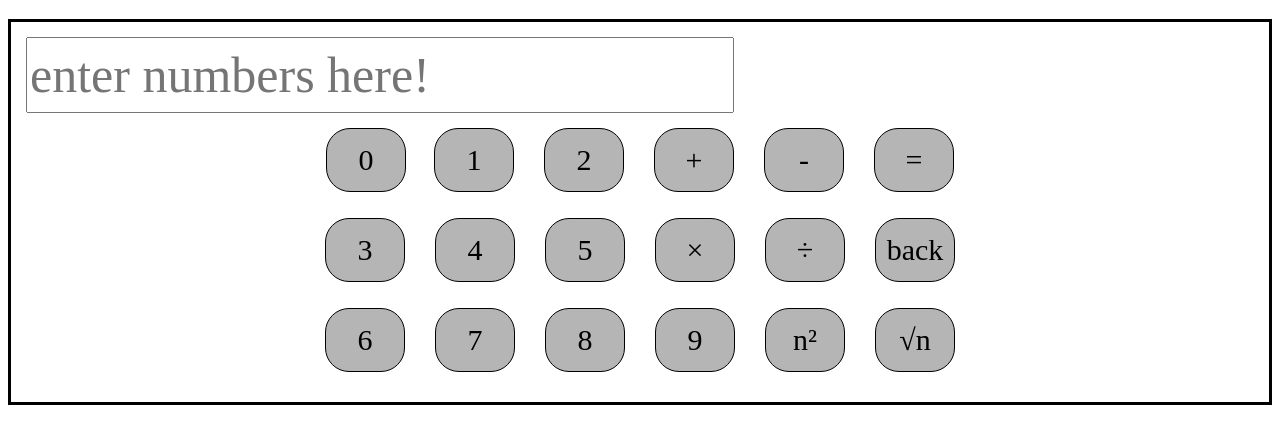
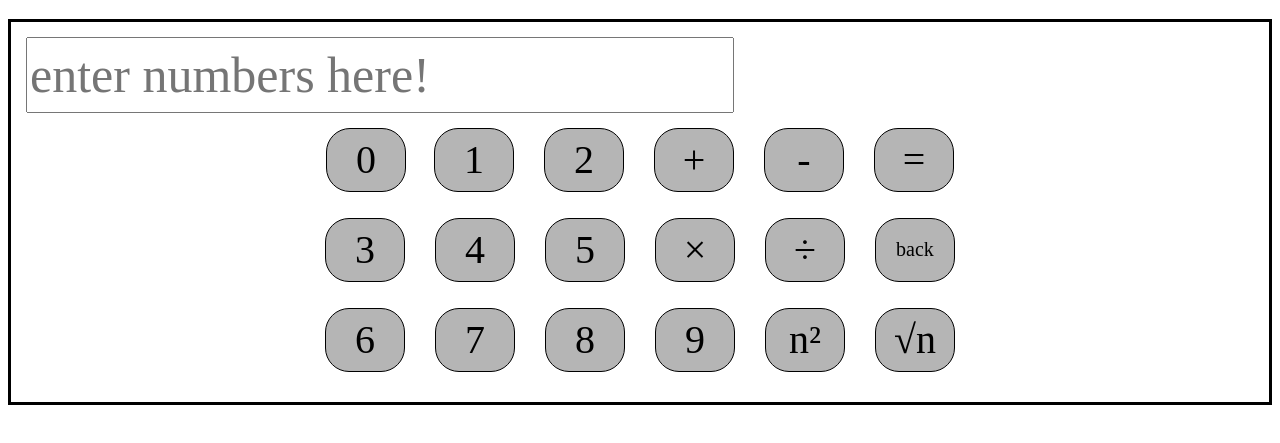
Before and after one commit to Allo128/calc., a plain HTML site: page index.html in a window 1280 px wide. Shown: the part 61-504 px from the top of the page. Drawn offline with Linux system fonts and the light colour scheme; a web font is replaced by a local one.

Commit message:
Update style.css

```diff
--- a/style.css
+++ b/style.css
@@ -32,8 +32,13 @@ button{
   margin: 12px;
   border: 1px solid black;
   border-radius: 24px;
-  font-size: 30px;
   color: black;
   background-color: #b5b5b5;
   text-align: center;
 }
+button:not(#back){
+  font-size: 40px;
+}
+#back{
+  font-size: 20px;
+}
```
